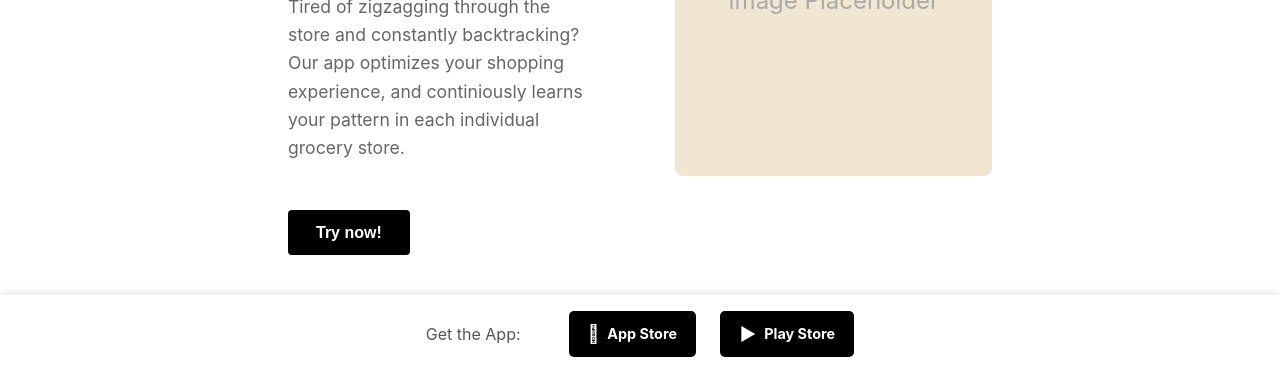
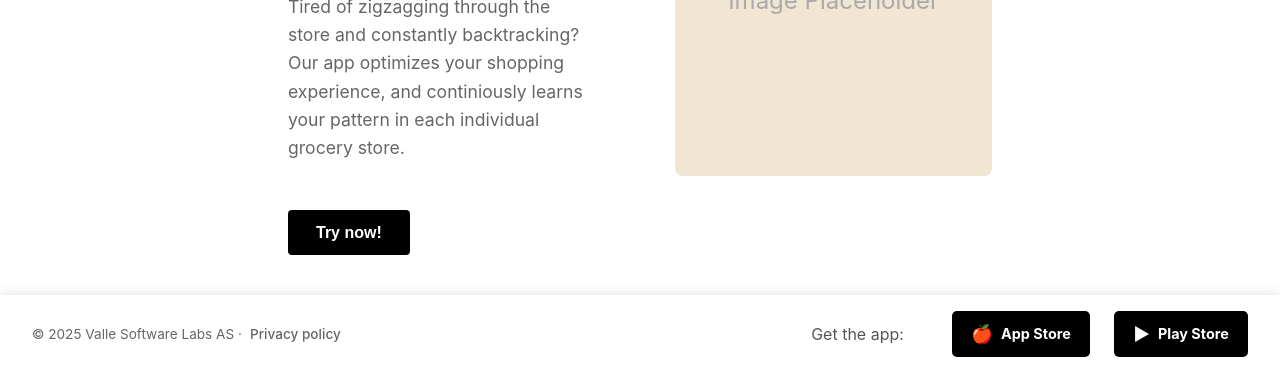
Before and after one commit to vallesoftwarelabs/household-web, a Gatsby site in the folder hh-web/: page / in a window 1280 px wide. Shown: the part 427-800 px from the top of the page. Built offline with nearby package versions, Linux system fonts and the light colour scheme; Gatsby itself is replaced by a stand-in of ours.

Commit message:
Move copyright stuff to sticky bottom bar

```diff
--- a/hh-web/src/components/StickyFooterBar.js
+++ b/hh-web/src/components/StickyFooterBar.js
@@ -1,5 +1,6 @@
 import React from 'react';
 import styled from 'styled-components';
+import { Link } from 'gatsby'; // Add import for Link
 
 // Re-using StoreButton styling (consider consolidating styles)
 const StoreButton = styled.a`
@@ -32,15 +33,58 @@ const BarWrapper = styled.div`
   background-color: rgba(255, 255, 255, 0.95); // Slightly transparent white
   padding: 1rem 2rem;
   display: flex;
-  justify-content: center; // Center buttons
+  justify-content: space-between; // Changed to space-between for footer layout
   align-items: center;
-  gap: 1.5rem; // Space between buttons
   box-shadow: 0 -2px 10px rgba(0, 0, 0, 0.1); // Shadow on top edge
   z-index: 1000; // Ensure it's above other content
 
+  @media (max-width: 768px) {
+    flex-direction: column;
+    gap: 0.5rem;
+    padding: 0.75rem 1rem;
+  }
+
   @media (max-width: 480px) {
-    padding: 0.75rem 1rem; // Reduce padding
-    gap: 1rem; // Reduce gap
+    padding: 0.75rem 1rem;
+  }
+`;
+
+// Left section with copyright and privacy policy
+const FooterInfo = styled.div`
+  display: flex;
+  align-items: center;
+  color: #666;
+  font-size: 0.85rem;
+
+  a {
+    color: #666;
+    text-decoration: none;
+    margin-left: 0.5rem;
+
+    &:hover {
+      text-decoration: underline;
+    }
+  }
+
+  @media (max-width: 768px) {
+    order: 2; // Move to bottom on mobile
+    font-size: 0.8rem;
+    margin-top: 0.5rem;
+  }
+`;
+
+// Right section with app store buttons
+const AppButtons = styled.div`
+  display: flex;
+  align-items: center;
+  gap: 1.5rem;
+
+  @media (max-width: 768px) {
+    order: 1; // Move to top on mobile
+  }
+
+  @media (max-width: 480px) {
+    gap: 1rem;
   }
 `;
 
@@ -56,14 +100,24 @@ const InfoText = styled.span`
 const StickyFooterBar = () => {
   return (
     <BarWrapper>
-      <InfoText>Get the App:</InfoText>
+      <FooterInfo>
+        © {new Date().getFullYear()} Valle Software Labs AS
+        {` · `}
+        <Link to="/privacy-policy">
+          Privacy policy
+        </Link>
+      </FooterInfo>
+
+      <AppButtons>
+        <InfoText>Get the app:</InfoText>
         {/* Replace # with actual store links */}
         <StoreButton href="#">
-        <span className="icon"></span> App Store
+          <span className="icon">🍎</span> App Store
         </StoreButton>
         <StoreButton href="#">
           <span className="icon">▶</span> Play Store
         </StoreButton>
+      </AppButtons>
     </BarWrapper>
   );
 };
--- a/hh-web/src/components/layout.js
+++ b/hh-web/src/components/layout.js
@@ -6,7 +6,7 @@
  */
 
 import * as React from "react"
-import { useStaticQuery, graphql, Link } from "gatsby"
+import { useStaticQuery, graphql } from "gatsby"
 
 import Header from "./header"
 import StickyFooterBar from "./StickyFooterBar"
@@ -26,7 +26,7 @@ const Layout = ({ children }) => {
   // Calculate approximate height of header + sticky bar + footer padding for minHeight
   const approxHeaderHeight = 70; // Estimate header height
   const approxStickyBarHeight = 70; // Estimate sticky bar height
-  const approxFooterPadding = 60; // Estimate footer top/bottom padding
+  const approxFooterPadding = 30; // Reduced padding since footer content moved to sticky bar
   const totalOffset = approxHeaderHeight + approxStickyBarHeight + approxFooterPadding;
   const stickyBarPaddingBottom = `calc(${approxStickyBarHeight}px + 2rem)`; // Add extra space
 
@@ -55,29 +55,7 @@ const Layout = ({ children }) => {
           }
         `}</style>
         <main style={{ flexGrow: 1 }}>{children}</main>
-        <footer
-          style={{
-            marginTop: `var(--space-5)`,
-            fontSize: `var(--font-sm)`,
-            textAlign: `center`,
-            paddingTop: `var(--space-4)`,
-            borderTop: `1px solid #eee`,
-            color: `#666`,
-            position: 'relative',
-            zIndex: 1, // Keep footer text above potential background colors but below sticky bar
-          }}
-        >
-          © {new Date().getFullYear()} Household App
-          {` · `}
-          <Link
-            to="/privacy-policy"
-            style={{ color: `#666`, textDecoration: `none` }}
-            onMouseOver={e => e.currentTarget.style.textDecoration = 'underline'}
-            onMouseOut={e => e.currentTarget.style.textDecoration = 'none'}
-          >
-            Privacy Policy
-          </Link>
-        </footer>
+        {/* Footer content moved to StickyFooterBar */}
       </div>
       <StickyFooterBar />
     </>
```
Lines whose indentation alone changed are shown as unchanged.
